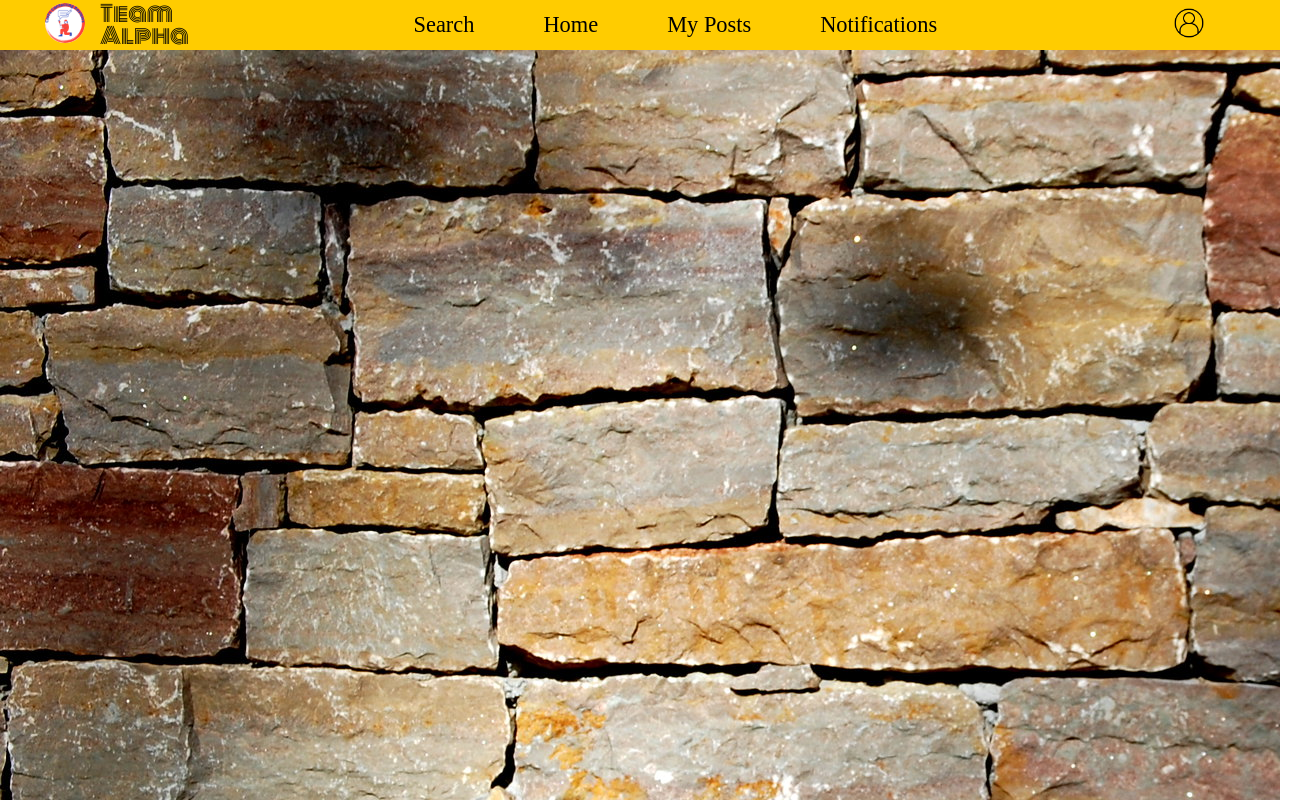
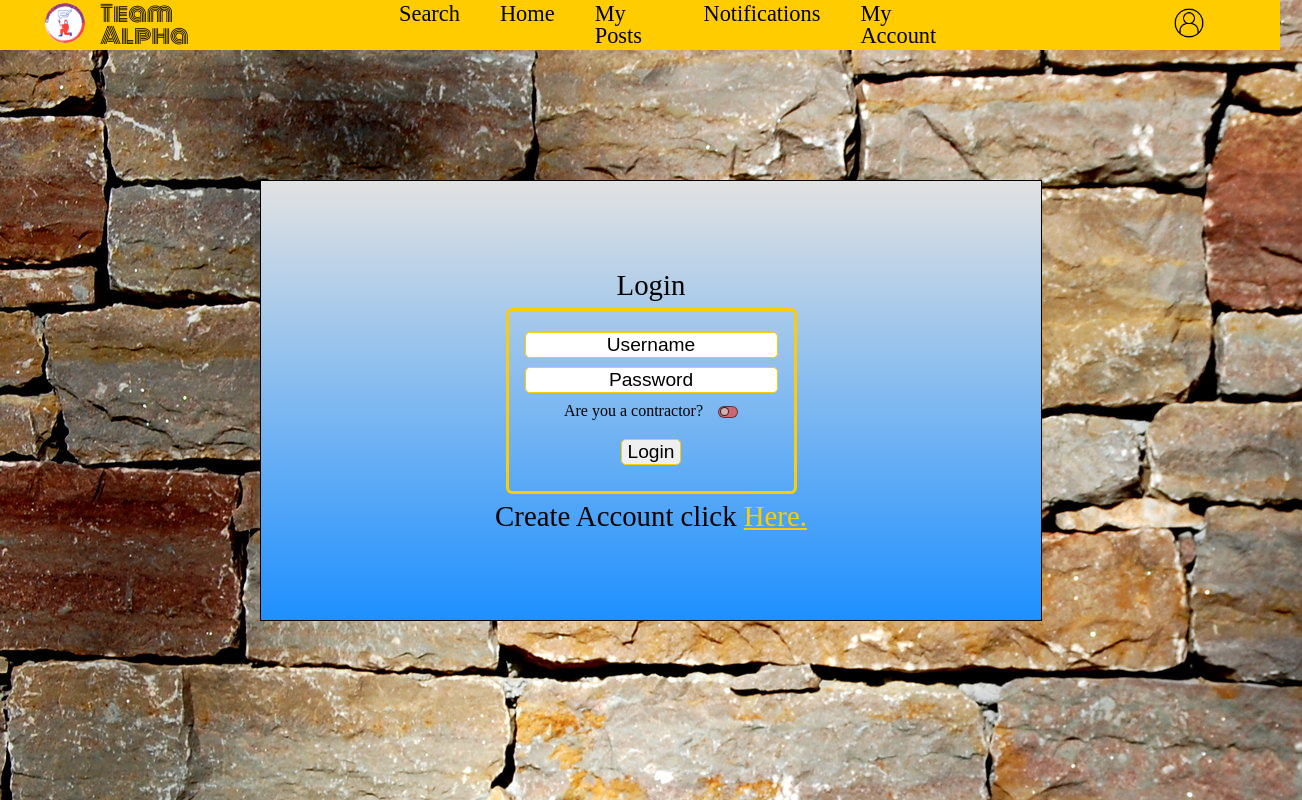
Before and after one commit to aloostrom-ecpi/cis480-capstone, an Angular app: page /login-user in a window 1280 px wide. Before the commit this address led to /. Shown: the whole page, 1302 px wide, since content can reach past the window. Built offline with nearby package versions, Linux system fonts and the light colour scheme.

Commit message:
Mask login pass; Added My Account

```diff
--- a/src/app/app-routing.module.ts
+++ b/src/app/app-routing.module.ts
@@ -10,6 +10,7 @@ import { MyPostsComponent } from './components/my-posts/my-posts.component';
 import { NotifyUserComponent } from './components/notify-user/notify-user.component';
 import { LoadAccountComponent } from './components/load-account/load-account.component';
 import { RegisterUserComponent } from './components/register-user/register-user.component';
+import { LoginUserComponent } from './components/login-user/login-user.component';
 
 const routes: Routes = [
   { path: '', pathMatch: 'full', redirectTo: 'home' },
@@ -21,7 +22,8 @@ const routes: Routes = [
   { path: 'add-census', component: AddCensusComponent},
   { path: 'remove-census/:id', component: RemoveCensusComponent},
   { path: 'search', component: SearchPostsComponent },
-  { path: 'register-user', component: RegisterUserComponent }
+  { path: 'register-user', component: RegisterUserComponent },
+  { path: 'login-user', component: LoginUserComponent}
 ];
 
 @NgModule({
--- a/src/app/components/header/header.component.html
+++ b/src/app/components/header/header.component.html
@@ -20,10 +20,13 @@
           >Notifications</a
         >
       </li>
+      <li>
+        <a routerLinkActive="active" routerLink="load-account">My Account</a>
+      </li>
     </ul>
   </div>
   <div class="aicon">
-    <a routerLinkActive="active" routerLink="load-account">
+    <a routerLinkActive="active" routerLink="login-user">
       <img src="../../../assets/account.png" alt="Accont Icon" />
     </a>
   </div>
--- a/src/app/components/load-account/load-account.component.css
+++ b/src/app/components/load-account/load-account.component.css
@@ -1,95 +1,12 @@
-.loginForm {
-  width: 100vmax;
-  height: 100%;
-  text-align: center;
-  padding: 5rem 0px;
-  font-size: 1.8rem;
-  color: black;
-}
-.loginForm a {
-  text-decoration: underline;
-  color: #ffcc00;
-}
-form {
-  width: 20%;
-  border: 0.2rem #ffcc00 solid;
-  border-radius: 0.4rem;
-  margin: 0.5rem auto;
-  padding: 1rem;
-  padding-bottom: 1rem;
-  align-content: center;
-  width: fit-content; /*re-sized form borders to fit test box contents: Alex Loostrom*/
-}
-form input {
-  display: block;
-  margin: 0.3rem auto;
-  border: 0.1rem #ffcc00 solid;
-  border-radius: 0.3rem;
-  font-size: 1.2rem;
-  color: black;
-  text-align: center;
-  margin-bottom: 0.6rem; /* space out text boxes to keep from stacking: Alex Loostrom */
-}
-::placeholder {
-  color: black;
-}
-/*added/used a div login-button to space the login button from bottom of input - Steve Woods*/
-.login-button {
-  margin-top: 0.4rem;
-}
 main {
     padding: 10px; /* used to format main tag on screen */
     margin-left: 20%;
     margin-right: 20%;
-  margin-top: 10%;
+    margin-top: 20px;
     margin-bottom: 10%;
     display: flex; /* next two lines to center content */
     justify-content: center;
     overflow: hidden;
     background: linear-gradient(#e2e2e2, dodgerblue);
-  border: black solid 0.12rem;
+    border: black solid .12rem;
   }
-
-/* --- CHANGES MADE BY AREN PAST THIS POINT --- */
-
-/* error message */
-.error {
-  color: red;
-  font-size: 1rem;
-}
-
-#toggle-div {
-  display: flex;
-  justify-content: center;
-  align-items: center;
-  font-size: 1rem;
-  margin-bottom: 20px;
-}
-
-/* container for toggle */
-.toggle {
-  display: flex;
-  align-items: center;
-  height: 10px;
-  width: 16px;
-  border: 1px rgba(0, 0, 0, 0.5) solid;
-  background: rgba(238, 67, 67, 0.7);
-  border-radius: 15px;
-  padding: 0.3px 1px;
-  cursor: pointer;
-  margin: 2px 0px 0px 15px;
-}
-
-.userOn {
-  justify-content: end;
-  background: rgba(80, 126, 66, 0.7);
-}
-
-/* circle inside toggle */
-.toggle-button {
-  height: 7px;
-  width: 7px;
-  border-radius: 25px;
-  border: 1px solid rgba(0, 0, 0, 0.8);
-  background: rgba(214, 210, 193, 0.7);
-}
--- a/src/app/components/load-account/load-account.component.ts
+++ b/src/app/components/load-account/load-account.component.ts
@@ -7,9 +7,7 @@
         or this one if we have the time
 */
 
-import { Component, OnInit } from '@angular/core';
-import { UserService } from '../../service/user.service';
-import { ContractorService } from '../../service/contractor.service';
+import { Component, OnInit, NgZone } from '@angular/core';
 import { Router } from '@angular/router';
 
 @Component({
@@ -18,49 +16,21 @@ import { Router } from '@angular/router';
   styleUrls: ['./load-account.component.css']
 })
 export class LoadAccountComponent implements OnInit {
-  errorMsg?: string;
-  isLoggedIn: boolean = localStorage.getItem("session") ? true : false;
-  isContractor: boolean = false;
-  user = this.isLoggedIn ? JSON.parse(localStorage.session) : '';
 
-
-  constructor(private userService: UserService, private contactorService: ContractorService, private router: Router) {
+  constructor(
+    private router: Router,
+    private ngZone: NgZone) {
 
   }
 
-  ngOnInit() { }
 
-  ngOnChanges() {}
-
-  async login(username : string, password : string) {
-    let success;
-
-    if (!this.isContractor){
-     success = await this.userService.login(username, password)
-    } else {
-     success = await this.contactorService.login(username, password)
+  ngOnInit(): void {
+    console.log("Checking session");
+    if (localStorage.getItem("session") == null){
+      console.log("attempting to redirect");
+      this.ngZone.run(() => this.router.navigateByUrl('login-user'));
     }
-
-    success.subscribe( data => {
-      this.userService.data = data;
-      localStorage.setItem("session", JSON.stringify(data));
-
-      this.router.navigateByUrl('/')},
+  }
 
 
-        err => {console.log(err, "Invalid login");
-        this.errorMsg = "Invalid login"});
-
-  }
-
-  logout() :void {
-    localStorage.removeItem("session")
-    this.isLoggedIn = false;
-  }
-
-  toggleContractor() : void {
-    this.isContractor = !this.isContractor
-    localStorage.setItem("isContractor", JSON.stringify(this.isContractor));
-  }
-
 }
--- a/src/app/components/login-user/login-user.component.css
+++ b/src/app/components/login-user/login-user.component.css
@@ -0,0 +1,95 @@
+.loginForm {
+    width: 100vmax;
+    height: 100%;
+    text-align: center;
+    padding: 5rem 0px;
+    font-size: 1.8rem;
+    color: black;
+  }
+  .loginForm a {
+    text-decoration: underline;
+    color: #ffcc00;
+  }
+  form {
+    width: 20%;
+    border: 0.2rem #ffcc00 solid;
+    border-radius: 0.4rem;
+    margin: 0.5rem auto;
+    padding: 1rem;
+    padding-bottom: 1rem;
+    align-content: center;
+    width: fit-content; /*re-sized form borders to fit test box contents: Alex Loostrom*/
+  }
+  form input {
+    display: block;
+    margin: 0.3rem auto;
+    border: 0.1rem #ffcc00 solid;
+    border-radius: 0.3rem;
+    font-size: 1.2rem;
+    color: black;
+    text-align: center;
+    margin-bottom: 0.6rem; /* space out text boxes to keep from stacking: Alex Loostrom */
+  }
+  ::placeholder {
+    color: black;
+  }
+  /*added/used a div login-button to space the login button from bottom of input - Steve Woods*/
+  .login-button {
+    margin-top: 0.4rem;
+  }
+  main {
+    padding: 10px; /* used to format main tag on screen */
+    margin-left: 20%;
+    margin-right: 20%;
+    margin-top: 10%;
+    margin-bottom: 10%;
+    display: flex; /* next two lines to center content */
+    justify-content: center;
+    overflow: hidden;
+    background: linear-gradient(#e2e2e2, dodgerblue);
+    border: black solid 0.12rem;
+  }
+
+  /* --- CHANGES MADE BY AREN PAST THIS POINT --- */
+
+  /* error message */
+  .error {
+    color: red;
+    font-size: 1rem;
+  }
+
+  #toggle-div {
+    display: flex;
+    justify-content: center;
+    align-items: center;
+    font-size: 1rem;
+    margin-bottom: 20px;
+  }
+
+  /* container for toggle */
+  .toggle {
+    display: flex;
+    align-items: center;
+    height: 10px;
+    width: 16px;
+    border: 1px rgba(0, 0, 0, 0.5) solid;
+    background: rgba(238, 67, 67, 0.7);
+    border-radius: 15px;
+    padding: 0.3px 1px;
+    cursor: pointer;
+    margin: 2px 0px 0px 15px;
+  }
+
+  .userOn {
+    justify-content: end;
+    background: rgba(80, 126, 66, 0.7);
+  }
+
+  /* circle inside toggle */
+  .toggle-button {
+    height: 7px;
+    width: 7px;
+    border-radius: 25px;
+    border: 1px solid rgba(0, 0, 0, 0.8);
+    background: rgba(214, 210, 193, 0.7);
+  }
--- a/src/app/components/login-user/login-user.component.html
+++ b/src/app/components/login-user/login-user.component.html
@@ -1 +1,46 @@
-<p>login-user works!</p>
+
+<main>
+    <div class="loginForm">
+      <!-- This is rendered if isLoggedIn is true --Aren -->
+      <div *ngIf="isLoggedIn">
+        <p>Hello {{ user.firstname }}</p>
+        <input type="button" (click)="logout()" value="Log Out" />
+      </div>
+
+      <!-- This is rendered if isLoggedIn is false --Aren -->
+      <div *ngIf="!isLoggedIn">
+        <h1>Login</h1>
+        <form action="" method="POST">
+          <p *ngIf="errorMsg" class="error">{{ errorMsg }}</p>
+          <input type="text" placeholder="Username" name="username" #username />
+          <!--Removed : to make the lines placeholders to look cleaner - Steve Woods-->
+          <input type="password" placeholder="Password" name="password" #password />
+
+          <!-- This part contains Are you a contractor toggle label and button -->
+          <div id="toggle-div">
+            <div>Are you a contractor?</div>
+            <div
+              class="toggle"
+              (click)="toggleContractor()"
+              [ngClass]="isContractor ? 'userOn' : ''"
+            >
+              <div class="toggle-button"></div>
+            </div>
+          </div>
+          <div class="login-button">
+            <!--added/used a div login-button to space the login button from bottom of input - Steve Woods-->
+            <input
+              type="submit"
+              value="Login"
+              (click)="login(username.value, password.value)"
+            />
+            <!-- #username passess value to login(username.value, password.value -->
+          </div>
+        </form>
+        <p>
+          Create Account click
+          <a routerLinkActive="active" routerLink="/register-user">Here.</a>
+        </p>
+      </div>
+    </div>
+  </main>
--- a/src/app/components/login-user/login-user.component.ts
+++ b/src/app/components/login-user/login-user.component.ts
@@ -7,6 +7,9 @@
 */
 
 import { Component, OnInit } from '@angular/core';
+import { UserService } from 'src/app/service/user.service';
+import { ContractorService } from 'src/app/service/contractor.service';
+import { Router } from '@angular/router';
 
 @Component({
   selector: 'app-login-user',
@@ -14,10 +17,50 @@ import { Component, OnInit } from '@angular/core';
   styleUrls: ['./login-user.component.css']
 })
 export class LoginUserComponent implements OnInit {
+  errorMsg?: string;
+  isLoggedIn: boolean = localStorage.getItem("session") ? true : false;
+  isContractor: boolean = false;
+  user = this.isLoggedIn ? JSON.parse(localStorage.session) : '';
 
-  constructor() { }
+  constructor(
+    private userService: UserService,
+    private contactorService: ContractorService,
+    private router: Router) { }
 
-  ngOnInit(): void {
+  ngOnInit() {
+  }
+
+  ngOnChanges() {}
+
+  async login(username : string, password : string) {
+    let success;
+
+    if (!this.isContractor){
+     success = await this.userService.login(username, password)
+    } else {
+     success = await this.contactorService.login(username, password)
+    }
+
+    success.subscribe( data => {
+      this.userService.data = data;
+      localStorage.setItem("session", JSON.stringify(data));
+
+      this.router.navigateByUrl('/')},
+
+
+        err => {console.log(err, "Invalid login");
+        this.errorMsg = "Invalid login"});
+
+  }
+
+  logout() :void {
+    localStorage.removeItem("session")
+    this.isLoggedIn = false;
+  }
+
+  toggleContractor() : void {
+    this.isContractor = !this.isContractor
+    localStorage.setItem("isContractor", JSON.stringify(this.isContractor));
   }
 
 }
```
Also changed, not shown: src/app/components/load-account/load-account.component.html (+9 -42 lines). Lines whose indentation alone changed are shown as unchanged.
